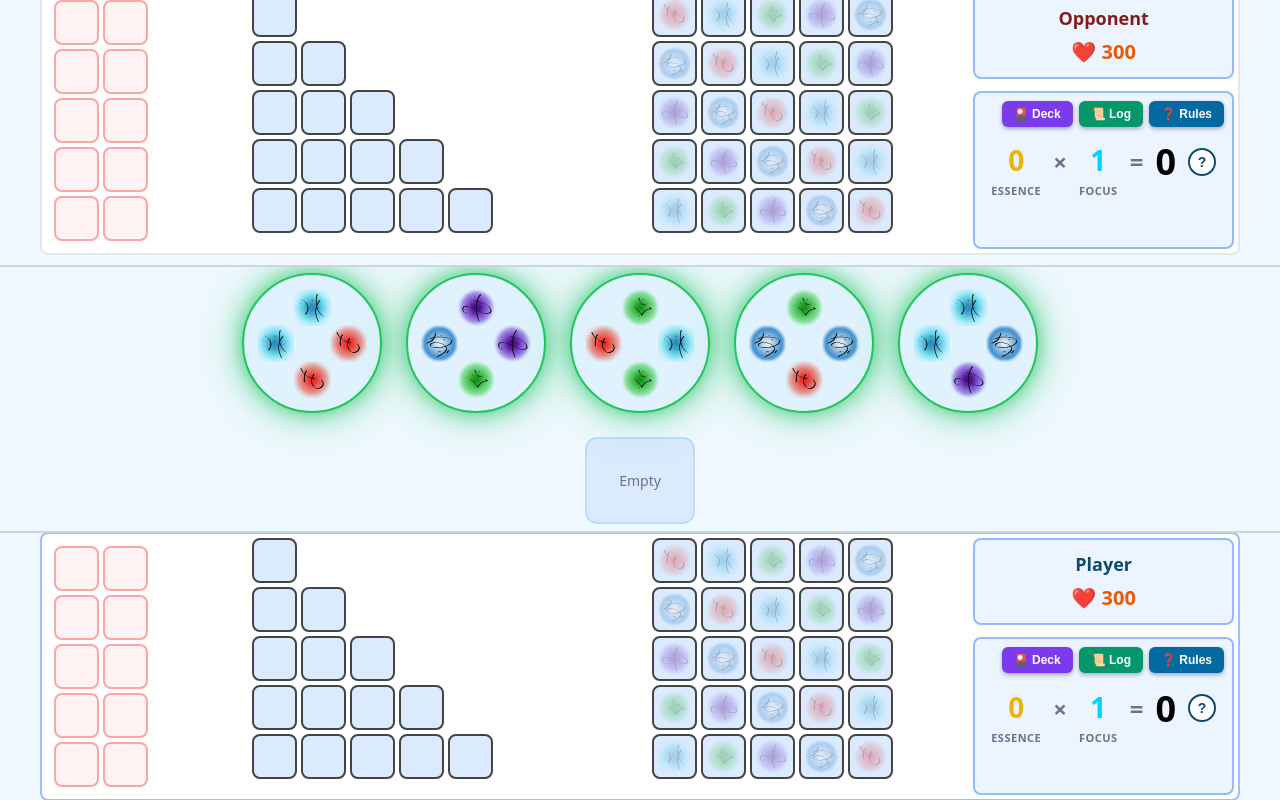
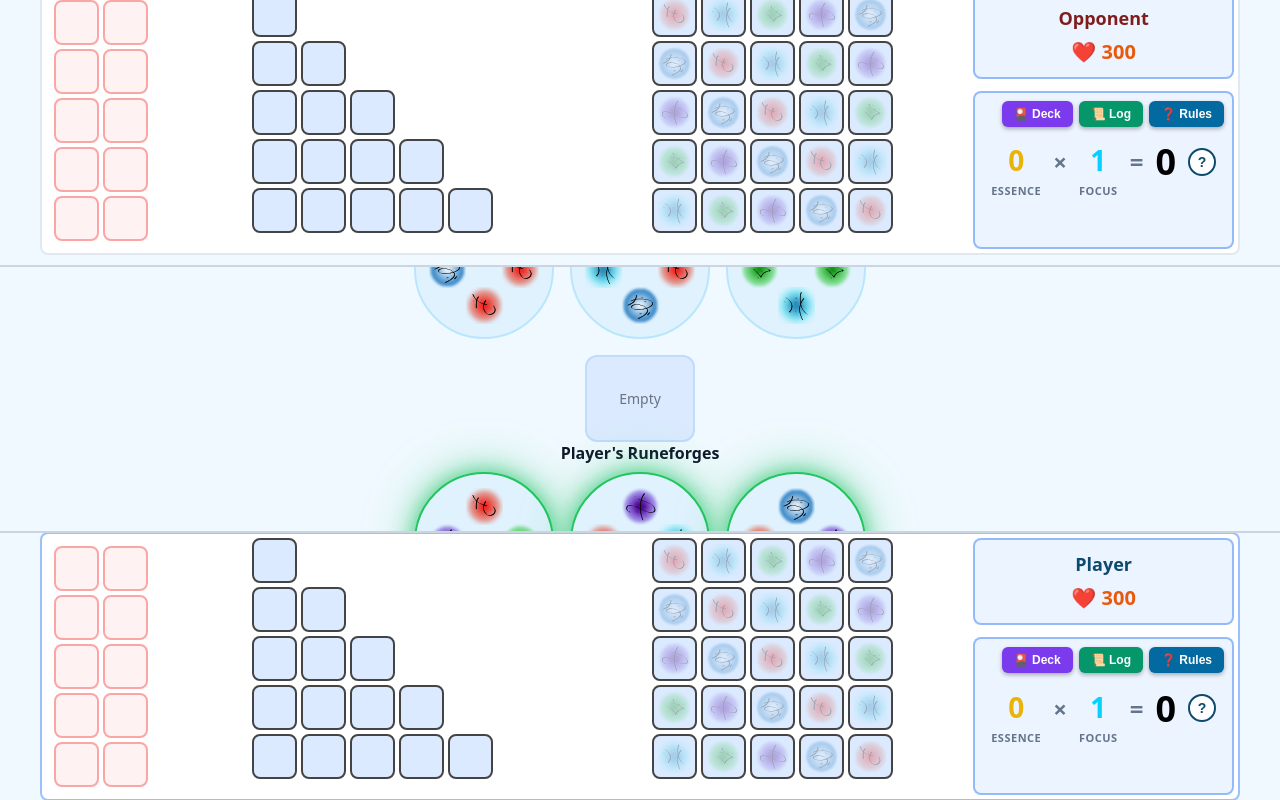
Before and after one commit to vlad92z/necromancer-web, a React (Vite) app: page /game in a window 1280 px wide. Both pictures are taken after a click on the button "START GAME". Built offline with nearby package versions, Linux system fonts and the light colour scheme.

Commit message:
Implement Player Owner Runeforges
Each player nwow gets their own runeforges with only their runes. The center is still shared.

```diff
--- a/src/features/gameplay/components/GameBoard.tsx
+++ b/src/features/gameplay/components/GameBoard.tsx
@@ -220,6 +220,8 @@ export function GameBoard({ gameState }: GameBoardProps) {
             <RuneforgesAndCenter
               runeforges={runeforges}
               centerPool={centerPool}
+              players={players}
+              currentPlayerId={currentPlayer.id}
               onRuneClick={handleRuneClick}
               onCenterRuneClick={handleCenterRuneClick}
               onRuneforgeClick={handleRuneforgeClick}
--- a/src/features/gameplay/components/RuneforgesAndCenter.tsx
+++ b/src/features/gameplay/components/RuneforgesAndCenter.tsx
@@ -2,13 +2,15 @@
  * RuneforgesAndCenter component - displays runeforges and center pool
  */
 
-import type { Runeforge as RuneforgeType, Rune, RuneType } from '../../../types/game';
+import type { Player, Runeforge as RuneforgeType, Rune, RuneType } from '../../../types/game';
 import { Runeforge } from './Runeforge';
 import { CenterPool } from './CenterPool';
 
 interface RuneforgesAndCenterProps {
   runeforges: RuneforgeType[];
   centerPool: Rune[];
+  players: [Player, Player];
+  currentPlayerId: Player['id'];
   onRuneClick: (runeforgeId: string, runeType: RuneType) => void;
   onCenterRuneClick: (runeType: RuneType) => void;
   onRuneforgeClick: (runeforgeId: string) => void;
@@ -23,6 +25,8 @@ interface RuneforgesAndCenterProps {
 export function RuneforgesAndCenter({
   runeforges,
   centerPool,
+  players,
+  currentPlayerId,
   onRuneClick,
   onCenterRuneClick,
   onRuneforgeClick,
@@ -33,31 +37,82 @@ export function RuneforgesAndCenter({
   frostEffectPending,
   frozenRuneforges
 }: RuneforgesAndCenterProps) {
+  const [player, opponent] = players;
+  const playerRuneforges = runeforges.filter((forge) => forge.ownerId === player.id);
+  const opponentRuneforges = runeforges.filter((forge) => forge.ownerId === opponent.id);
+  const currentPlayerRuneforges = runeforges.filter((forge) => forge.ownerId === currentPlayerId);
+  const hasPersonalRunesAvailable = currentPlayerRuneforges.some((forge) => forge.runes.length > 0);
+  const centerIsEmpty = centerPool.length === 0;
+  const effectActive = voidEffectPending || frostEffectPending;
+  const canDraftOpponentRuneforges = !effectActive && !hasPersonalRunesAvailable && centerIsEmpty;
 
-  return (
-    <div>
+  const getDisabledState = (forge: RuneforgeType): boolean => {
+    if (effectActive) {
+      return isAITurn;
+    }
 
-      {/* Runeforges  */}
+    const baseDisabled = !isDraftPhase || hasSelectedRunes || isAITurn || frozenRuneforges.includes(forge.id);
+    if (baseDisabled) {
+      return true;
+    }
+
+    if (forge.ownerId !== currentPlayerId && !canDraftOpponentRuneforges) {
+      return true;
+    }
+
+    return false;
+  };
+
+  const renderRuneforgeRow = (owner: Player, ownedRuneforges: RuneforgeType[], align: 'flex-start' | 'center' | 'flex-end') => (
+    <div key={owner.id} style={{ marginBottom: '16px' }}>
+      <div style={{
+        textAlign: align === 'center' ? 'center' : align === 'flex-start' ? 'left' : 'right',
+        fontSize: '16px',
+        fontWeight: 600,
+        marginBottom: '8px',
+        color: '#0f172a'
+      }}>
+        {owner.name}'s Runeforges
+      </div>
       <div style={{
         display: 'flex',
-        justifyContent: 'center',
-        alignItems: 'center',
-        gap: '24px',
-        marginBottom: '24px'
+        justifyContent: align,
+        gap: '16px',
+        flexWrap: 'wrap'
       }}>
-        {runeforges.map((runeforge) => (
+        {ownedRuneforges.map((runeforge) => (
           <Runeforge
             key={runeforge.id}
             runeforge={runeforge}
             onRuneClick={onRuneClick}
             onRuneforgeClick={onRuneforgeClick}
-            disabled={(voidEffectPending || frostEffectPending) ? isAITurn : (!isDraftPhase || hasSelectedRunes || isAITurn || frozenRuneforges.includes(runeforge.id))}
+            disabled={getDisabledState(runeforge)}
             voidEffectPending={voidEffectPending}
             frostEffectPending={frostEffectPending}
             isFrozen={frozenRuneforges.includes(runeforge.id)}
           />
         ))}
       </div>
+    </div>
+  );
+
+  return (
+    <div>
+      {renderRuneforgeRow(opponent, opponentRuneforges, 'center')}
+
+      {canDraftOpponentRuneforges && !isAITurn && (
+        <div style={{
+          textAlign: 'center',
+          marginBottom: '12px',
+          padding: '8px 12px',
+          borderRadius: '8px',
+          backgroundColor: '#fef3c7',
+          color: '#92400e',
+          fontWeight: 600,
+        }}>
+          No personal runeforges remain and the center is empty. You may draft from your opponent's forges.
+        </div>
+      )}
 
       {/* Center Pool */}
       <CenterPool
@@ -67,6 +122,8 @@ export function RuneforgesAndCenter({
         hasSelectedRunes={hasSelectedRunes}
         isAITurn={isAITurn}
       />
+
+      {renderRuneforgeRow(player, playerRuneforges, 'center')}
     </div>
   );
 }
--- a/src/state/stores/gameplayStore.ts
+++ b/src/state/stores/gameplayStore.ts
@@ -50,9 +50,20 @@ export const useGameplayStore = create<GameplayStore>((set) => ({
         return state;
       }
 
+      const currentPlayer = state.players[state.currentPlayerIndex];
       // Find the runeforge
       const runeforge = state.runeforges.find((f) => f.id === runeforgeId);
       if (!runeforge) return state;
+
+      const ownsRuneforge = runeforge.ownerId === currentPlayer.id;
+      const playerRuneforges = state.runeforges.filter((f) => f.ownerId === currentPlayer.id);
+      const hasPersonalRunesAvailable = playerRuneforges.some((f) => f.runes.length > 0);
+      const centerIsEmpty = state.centerPool.length === 0;
+      const canDraftOpponentRuneforge = !ownsRuneforge && !hasPersonalRunesAvailable && centerIsEmpty;
+
+      if (!ownsRuneforge && !canDraftOpponentRuneforge) {
+        return state;
+      }
 
       // Separate runes by selected type
       const selectedRunes = runeforge.runes.filter((r: Rune) => r.runeType === runeType);
@@ -580,17 +591,19 @@ export const useGameplayStore = create<GameplayStore>((set) => ({
       }
 
       // Prepare for next round
-      const emptyFactories = createEmptyFactories(5);
-      const { runeforges: filledRuneforges, deck1, deck2 } = fillFactories(
+      const emptyFactories = createEmptyFactories(state.players, 3);
+      const { runeforges: filledRuneforges, decksByPlayer } = fillFactories(
         emptyFactories,
-        state.players[0].deck,
-        state.players[1].deck
+        {
+          [state.players[0].id]: state.players[0].deck,
+          [state.players[1].id]: state.players[1].deck,
+        }
       );
 
       // Update player decks with remaining runes after filling runeforges
       const finalPlayers: [Player, Player] = [
-        { ...state.players[0], deck: deck1 },
-        { ...state.players[1], deck: deck2 }
+        { ...state.players[0], deck: decksByPlayer[state.players[0].id] ?? [] },
+        { ...state.players[1], deck: decksByPlayer[state.players[1].id] ?? [] }
       ];
 
       console.log('Round complete! Starting next round...');
--- a/src/types/game.ts
+++ b/src/types/game.ts
@@ -31,6 +31,7 @@ export interface Rune {
  */
 export interface Runeforge {
   id: string;
+  ownerId: Player['id'];
   runes: Rune[];
 }
 
--- a/src/utils/aiPlayer.ts
+++ b/src/utils/aiPlayer.ts
@@ -38,11 +38,21 @@ function countRunes(runes: Rune[], runeType: RuneType): number {
  */
 function getLegalDraftMoves(state: GameState): DraftMove[] {
   const moves: DraftMove[] = [];
+  const currentPlayer = state.players[state.currentPlayerIndex];
+  const currentPlayerRuneforges = state.runeforges.filter(runeforge => runeforge.ownerId === currentPlayer.id);
+  const hasPersonalRunesAvailable = currentPlayerRuneforges.some(runeforge => runeforge.runes.length > 0);
+  const centerIsEmpty = state.centerPool.length === 0;
+  const canUseOpponentRuneforges = !hasPersonalRunesAvailable && centerIsEmpty;
 
   // Get unique rune types from runeforges with counts
   // Skip frozen runeforges (opponent cannot draft from them)
   state.runeforges.forEach(runeforge => {
     if (runeforge.runes.length > 0 && !state.frozenRuneforges.includes(runeforge.id)) {
+      const ownsRuneforge = runeforge.ownerId === currentPlayer.id;
+      if (!ownsRuneforge && !canUseOpponentRuneforges) {
+        return;
+      }
+
       const runeTypes = new Set(runeforge.runes.map(r => r.runeType));
       runeTypes.forEach((runeType: RuneType) => {
         moves.push({
--- a/src/utils/gameInitialization.ts
+++ b/src/utils/gameInitialization.ts
@@ -81,55 +81,50 @@ export function createPlayer(id: string, name: string, type: PlayerType = 'human
 }
 
 /**
- * Create empty factories (for static rendering, no runes yet)
+ * Create empty runeforges for each player
  */
-export function createEmptyFactories(count: number): Runeforge[] {
-  return Array(count)
-    .fill(null)
-    .map((_, index) => ({
-      id: `runeforge-${index}`,
-      runes: [],
-    }));
+export function createEmptyFactories(players: [Player, Player], perPlayerCount: number): Runeforge[] {
+  return players.flatMap((player) =>
+    Array(perPlayerCount)
+      .fill(null)
+      .map((_, index) => ({
+        id: `${player.id}-runeforge-${index + 1}`,
+        ownerId: player.id,
+        runes: [],
+      }))
+  );
 }
 
 /**
- * Fill factories with runes from player decks
- * Each runeforge gets 4 runes: 2 from player 1's deck and 2 from player 2's deck
- * Returns both filled factories and updated decks
+ * Fill runeforges with runes from their owner's deck
+ * Each runeforge pulls only from its owning player's deck
  */
 export function fillFactories(
   runeforges: Runeforge[],
-  deck1: Rune[],
-  deck2: Rune[]
-): { runeforges: Runeforge[], deck1: Rune[], deck2: Rune[] } {
-  // Shuffle each deck separately
-  const shuffledDeck1 = [...deck1].sort(() => Math.random() - 0.5);
-  const shuffledDeck2 = [...deck2].sort(() => Math.random() - 0.5);
+  playerDecks: Record<string, Rune[]>,
+  runesPerRuneforge: number = 4
+): { runeforges: Runeforge[]; decksByPlayer: Record<string, Rune[]> } {
+  const shuffledDecks: Record<string, Rune[]> = {};
 
-  const filledRuneforges = runeforges.map((runeforge, index) => {
-    // Get 2 runes from each player's deck
-    const startIdx = index * 2;
-    const runesFromPlayer1 = shuffledDeck1.slice(startIdx, startIdx + 2);
-    const runesFromPlayer2 = shuffledDeck2.slice(startIdx, startIdx + 2);
+  Object.entries(playerDecks).forEach(([playerId, deck]) => {
+    shuffledDecks[playerId] = [...deck].sort(() => Math.random() - 0.5);
+  });
 
-    // Combine and shuffle the 4 runes for this runeforge
-    const combinedRunes = [...runesFromPlayer1, ...runesFromPlayer2].sort(() => Math.random() - 0.5);
+  const filledRuneforges = runeforges.map((runeforge) => {
+    const ownerDeck = shuffledDecks[runeforge.ownerId] ?? [];
+    const runesToDeal = Math.min(ownerDeck.length, runesPerRuneforge);
+    const runesForForge = ownerDeck.slice(0, runesToDeal);
+    shuffledDecks[runeforge.ownerId] = ownerDeck.slice(runesToDeal);
 
     return {
       ...runeforge,
-      runes: combinedRunes,
+      runes: runesForForge,
     };
   });
 
-  // Remove used runes from decks (10 runes total: 2 per runeforge × 5 runeforges)
-  const runesUsed = runeforges.length * 2;
-  const remainingDeck1 = shuffledDeck1.slice(runesUsed);
-  const remainingDeck2 = shuffledDeck2.slice(runesUsed);
-
   return {
     runeforges: filledRuneforges,
-    deck1: remainingDeck1,
-    deck2: remainingDeck2,
+    decksByPlayer: shuffledDecks,
   };
 }
 
@@ -141,15 +136,18 @@ export function initializeGame(startingHealth: number = 300): GameState {
   const player1 = createPlayer('player-1', 'Player', 'human', startingHealth);
   const player2 = createPlayer('player-2', 'Opponent', 'ai', startingHealth);
 
-  // For 2 players, Azul uses 5 factories
-  const emptyFactories = createEmptyFactories(5);
+  // Each player gets 3 personal runeforges
+  const emptyFactories = createEmptyFactories([player1, player2], 3);
 
   // Fill factories and get updated decks
-  const { runeforges: filledRuneforges, deck1, deck2 } = fillFactories(emptyFactories, player1.deck, player2.deck);
+  const { runeforges: filledRuneforges, decksByPlayer } = fillFactories(emptyFactories, {
+    [player1.id]: player1.deck,
+    [player2.id]: player2.deck,
+  });
 
   // Update player decks with remaining runes
-  player1.deck = deck1;
-  player2.deck = deck2;
+  player1.deck = decksByPlayer[player1.id] ?? [];
+  player2.deck = decksByPlayer[player2.id] ?? [];
 
   return {
     gameStarted: false,
```
